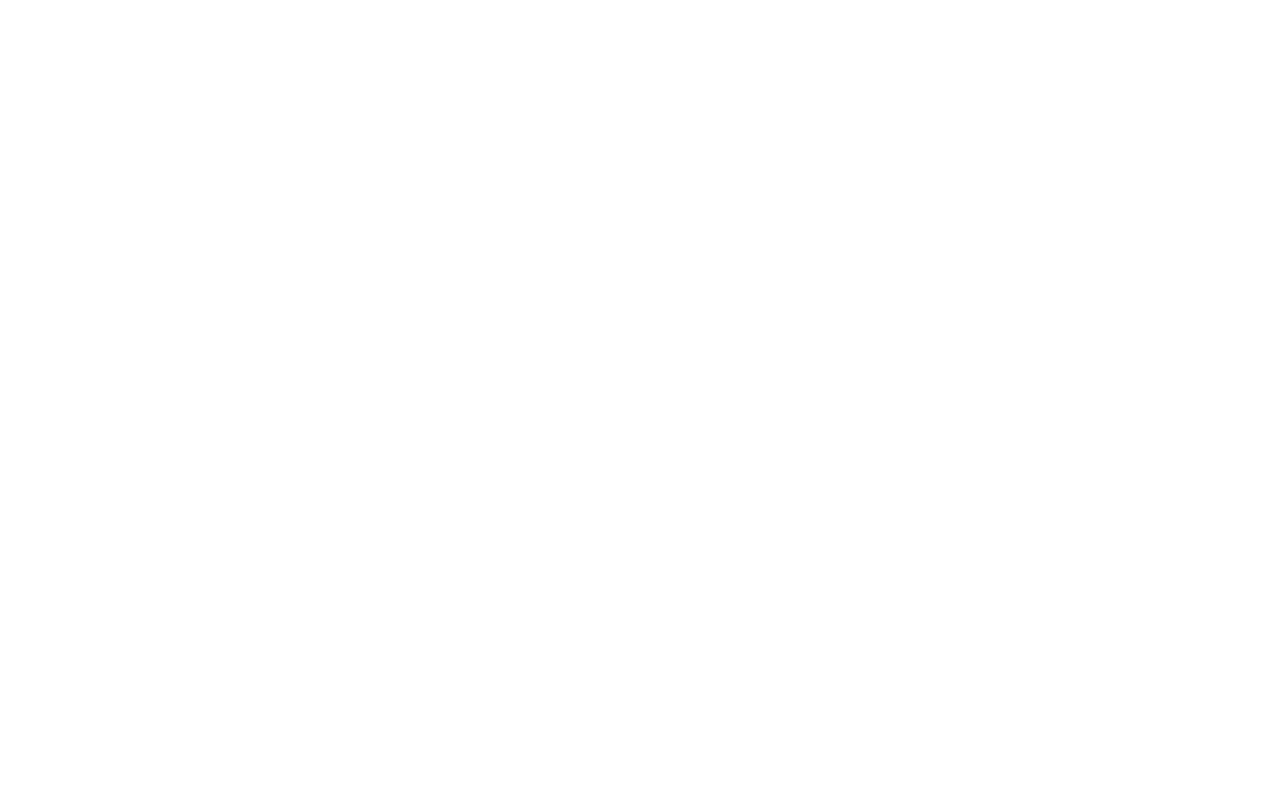
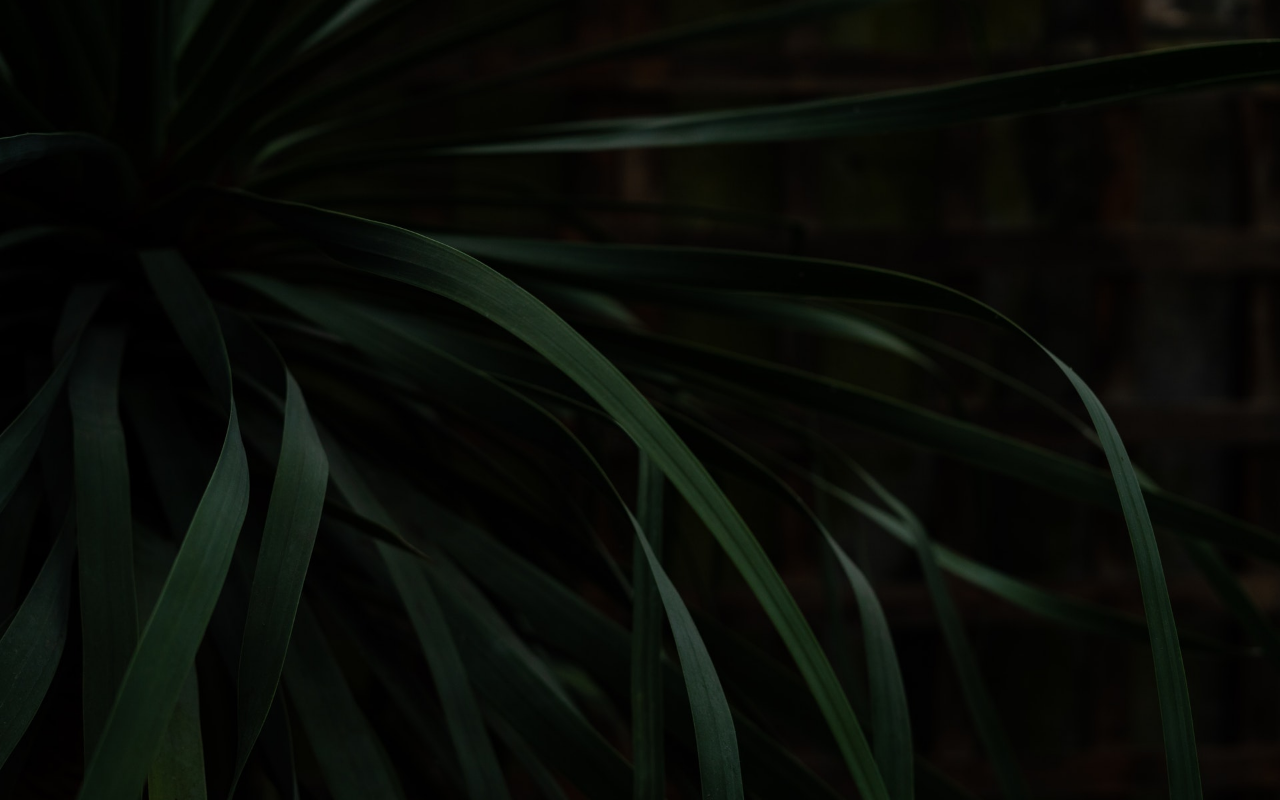
Before and after one commit to Woozzone/simple-weather-app, a React (Create React App) app: page / in a window 1280 px wide. Built offline with nearby package versions, Linux system fonts and the light colour scheme.

Commit message:
Add styles for Container component

```diff
--- a/src/App.js
+++ b/src/App.js
@@ -1,11 +1,17 @@
 import React, { Component } from 'react';
+
+// Styles
 import 'normalize.css';
 
+// Components
 import Container from './components/Container';
+
+// Images
+import containerBackground from './assets/img/app-bg.jpeg';
 
 class App extends Component {
   render() {
-    return <Container />;
+    return <Container backgroundPath={containerBackground} />;
   }
 }
 
--- a/src/components/Container.js
+++ b/src/components/Container.js
@@ -1,10 +1,17 @@
 import React from 'react';
 import styled from 'styled-components';
 
-const ContainerWrapper = styled.div``;
+const ContainerWrapper = styled.div`
+  height: 100vh;
+  background: url(${props => props.backgroundPath}) no-repeat 50% / cover;
+`;
 
 const Container = props => {
-  return <ContainerWrapper>{props.children}</ContainerWrapper>;
+  return (
+    <ContainerWrapper backgroundPath={props.backgroundPath}>
+      {props.children}
+    </ContainerWrapper>
+  );
 };
 
 export default Container;
```
Also changed, not shown: src/assets/img/app-bg.jpeg (added).
